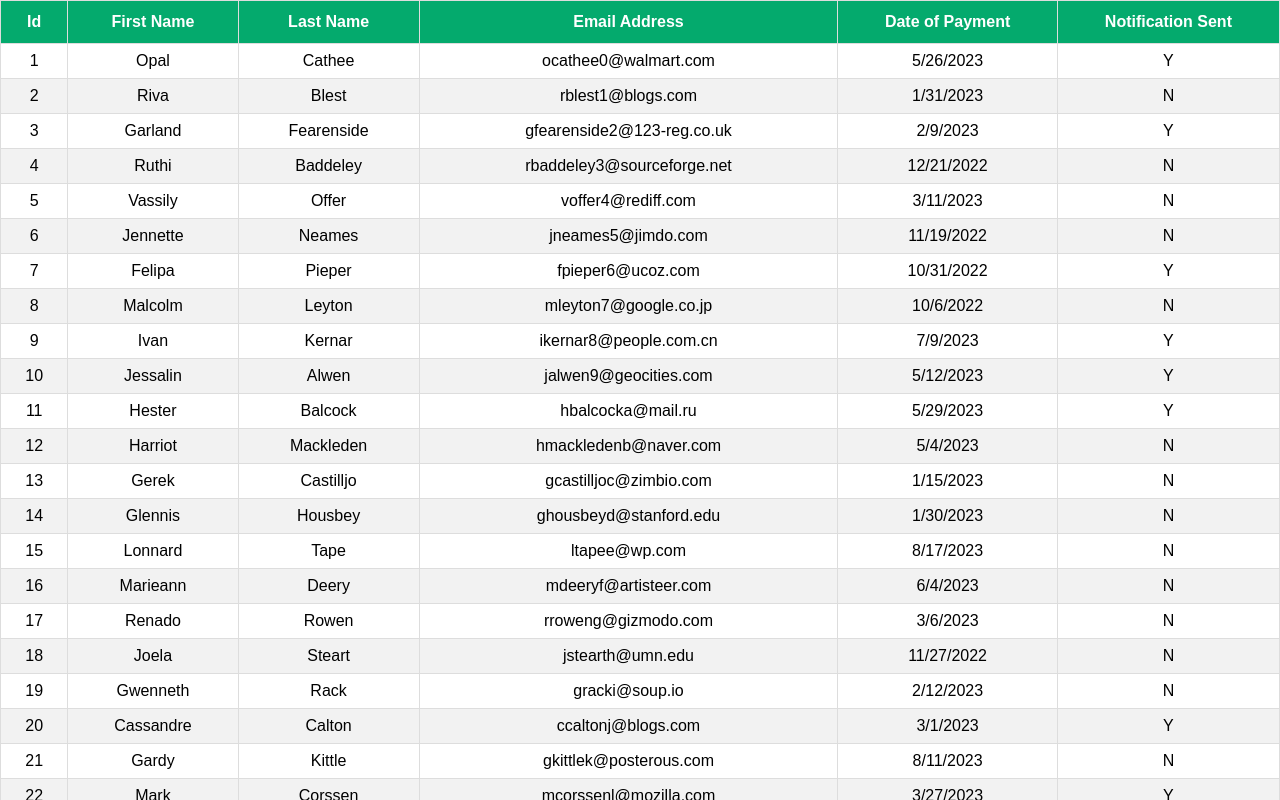
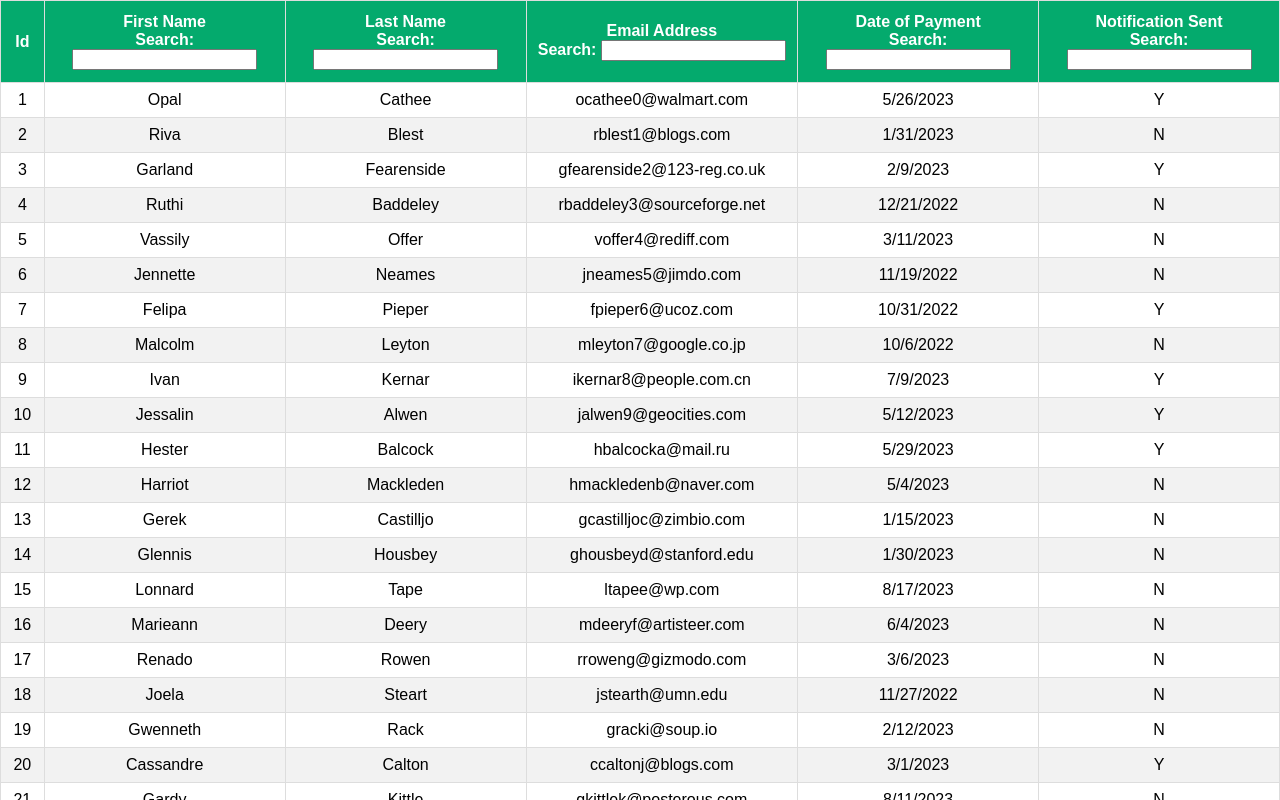
Before and after one commit to debjit31/FeesManagementApp-UI, a React (Create React App) app: page / in a window 1280 px wide. Shown: the top 800 px of the page. Built offline with nearby package versions, Linux system fonts and the light colour scheme.

Commit message:
Adding Column Filtering

```diff
--- /dev/null
+++ b/src/components/ColumnFilter.js
@@ -0,0 +1,11 @@
+import React from 'react'
+
+export const ColumnFilter = ({ column }) => {
+    const { filterValue, setFilter} = column
+  return (
+    <span>
+        Search:{' '}
+        <input value={filterValue || ''} onChange={(e) => setFilter(e.target.value)} />
+    </span>
+  )
+}
--- a/src/components/SortingTable.js
+++ b/src/components/SortingTable.js
@@ -1,19 +1,26 @@
 import React, { useMemo } from 'react'
-import { useTable, useSortBy } from 'react-table'
+import { useTable, useSortBy, useFilters } from 'react-table'
 import MOCK_DATA from './MOCK_DATA.json'
 import { COLUMNS } from './columns'
 import './table.css'
-// import { AiOutlineArrowUp } from "react-icons/fa";
+import { ColumnFilter } from './ColumnFilter'
 
 export const SortingTable = () => {
 
     const columns = useMemo(() => COLUMNS, [])
     const data = useMemo(() => MOCK_DATA, [])
+    const defaultColumn = useMemo(() => {
+        return {
+            Filter: ColumnFilter
+        }
+    }, [])
 
     const tableInstance = useTable({
         columns,
-        data
+        data,
+        defaultColumn
     },
+    useFilters,
     useSortBy)
 
     const {
@@ -35,6 +42,7 @@
                                 {
                                     headerGroup.headers.map(column => (
                                         <th {...column.getHeaderProps(column.getSortByToggleProps())}>{column.render('Header')}
+                                        <div>{column.canFilter ? column.render('Filter') : null}</div>
                                         {/* <span>
                                             {
                                                 column.isSorted ? (column.isSortDesc ? <FaBeer /> : <AiOutlineArrowUp />) : ''
--- a/src/components/columns.js
+++ b/src/components/columns.js
@@ -2,7 +2,8 @@
     {
         Header: 'Id',
         accessor: 'id',
-        Footer: 'Id'
+        Footer: 'Id',
+        disableFilters: true
     },
     {
         Header: 'First Name',
@@ -22,7 +23,7 @@
     {
         Header: 'Date of Payment',
         accessor: 'date_of_payment',
-        Footer: 'Date of Payment',
+        Footer: 'Date of Payment'
         // Cell: ({ value }) => {return format(value, 'dd-mm-yyyy')}
     },
     {
```
